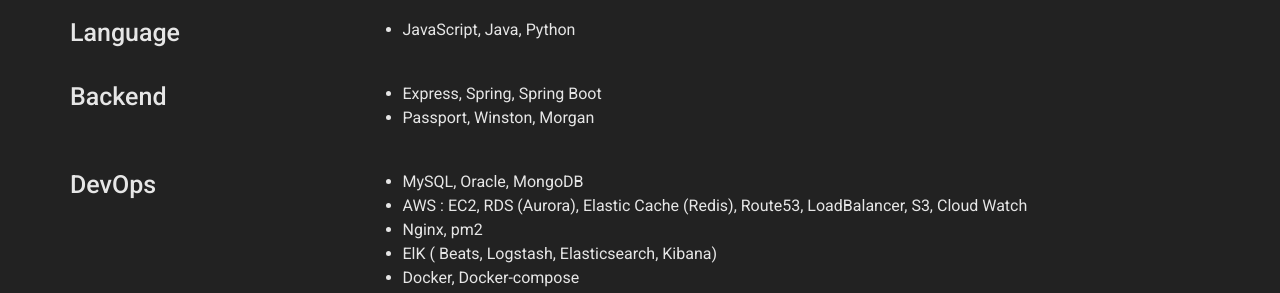
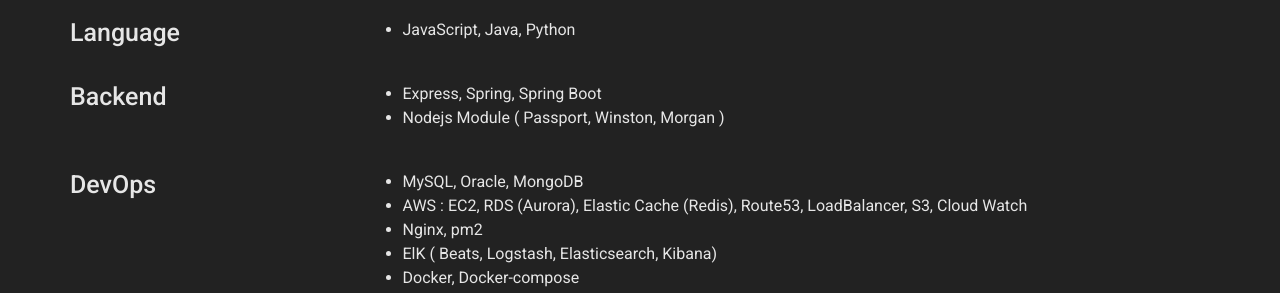
Before and after one commit to gwon713/gwon713.github.io, a Jekyll site: the page built from index.md, in a window 1280 px wide. Shown: the part 1443-1736 px from the top of the page. Built offline with Jekyll 4.4.1, drawn with Linux system fonts in a browser that asks for light colours; nearby versions of some CDN libraries.

Commit message:
Update _config.yml

```diff
--- a/_config.yml
+++ b/_config.yml
@@ -133,7 +133,7 @@ content:
         title: Backend
         description: | # this will include new lines to allow paragraphs
           - Express, Spring, Spring Boot
-          - Passport, Winston, Morgan
+          - Nodejs Module ( Passport, Winston, Morgan )
       - layout: left
         title: DevOps
         description: | # this will include new lines to allow paragraphs
```
